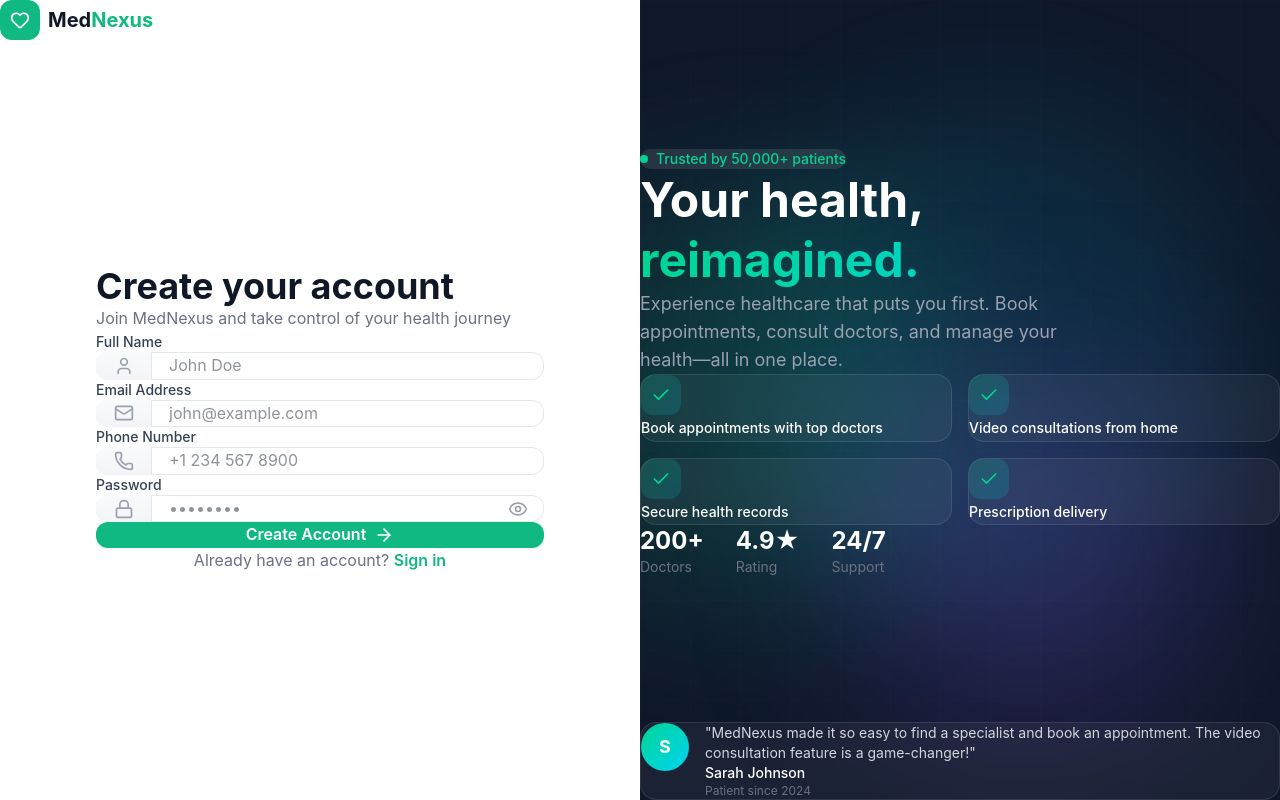
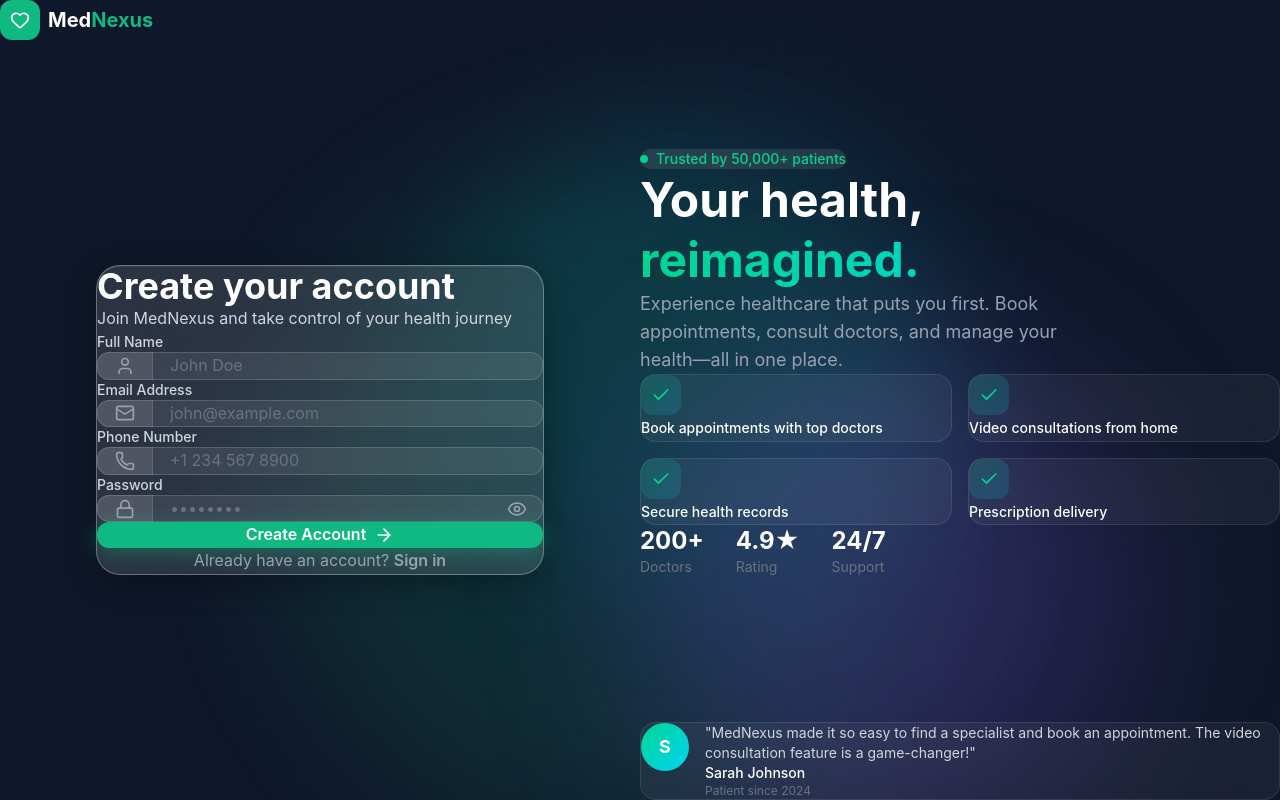
Before and after one commit to adibqt/MedNexus, a React (Vite) app in the folder frontend/MedNexus/: page /sign-up/patient in a window 1280 px wide. Built offline with nearby package versions, Linux system fonts and the light colour scheme.

Commit message:
Update PatientSignUp.jsx

```diff
--- a/frontend/MedNexus/src/pages/patient/PatientSignUp.jsx
+++ b/frontend/MedNexus/src/pages/patient/PatientSignUp.jsx
@@ -45,32 +45,69 @@
   ];
 
   return (
-    <div className="min-h-screen w-full flex">
-      {/* Left Panel - Form */}
-      <div className="w-full lg:w-1/2 flex flex-col bg-white">
+    <div className="min-h-screen w-full flex relative overflow-hidden" style={{ backgroundColor: '#0f172a' }}>
+      {/* Full Screen Animated Background */}
+      <div className="absolute inset-0">
+        {/* Gradient Orbs */}
+        <motion.div
+          animate={{ scale: [1, 1.2, 1], opacity: [0.3, 0.5, 0.3] }}
+          transition={{ duration: 8, repeat: Infinity, ease: "easeInOut" }}
+          className="absolute top-1/4 left-1/4 w-[600px] h-[600px] rounded-full blur-3xl"
+          style={{ backgroundColor: 'rgba(16, 185, 129, 0.3)' }}
+        />
+        <motion.div
+          animate={{ scale: [1.2, 1, 1.2], opacity: [0.2, 0.4, 0.2] }}
+          transition={{ duration: 10, repeat: Infinity, ease: "easeInOut" }}
+          className="absolute bottom-1/4 right-1/4 w-[500px] h-[500px] rounded-full blur-3xl"
+          style={{ backgroundColor: 'rgba(6, 182, 212, 0.25)' }}
+        />
+        <motion.div
+          animate={{ scale: [1, 1.3, 1], x: [0, 50, 0] }}
+          transition={{ duration: 12, repeat: Infinity, ease: "easeInOut" }}
+          className="absolute top-1/2 left-1/2 w-96 h-96 rounded-full blur-3xl"
+          style={{ backgroundColor: 'rgba(139, 92, 246, 0.2)' }}
+        />
+
+        {/* Grid Pattern Overlay */}
+        <div
+          className="absolute inset-0 opacity-5"
+          style={{
+            backgroundImage: `linear-gradient(rgba(255,255,255,0.1) 1px, transparent 1px), linear-gradient(90deg, rgba(255,255,255,0.1) 1px, transparent 1px)`,
+            backgroundSize: '60px 60px'
+          }}
+        />
+      </div>
+
+      {/* Left Panel - Form with Glassmorphism */}
+      <div className="w-full lg:w-1/2 flex flex-col relative z-10 p-6 lg:p-12">
         {/* Header */}
-        <div className="p-6 sm:p-8">
+        <div className="mb-8">
           <Link to="/" className="inline-flex items-center gap-2">
             <div className="w-10 h-10 rounded-xl flex items-center justify-center" style={{ backgroundColor: '#10b981' }}>
               <Heart className="w-5 h-5 text-white" />
             </div>
-            <span className="text-xl font-bold text-gray-900">
+            <span className="text-xl font-bold text-white">
               Med<span style={{ color: '#10b981' }}>Nexus</span>
             </span>
           </Link>
         </div>
 
-        {/* Form */}
-        <div className="flex-1 flex items-center justify-center px-6 sm:px-12 pb-12">
-          <div className="w-full max-w-md">
-            <motion.div
-              initial={{ opacity: 0, y: 20 }}
-              animate={{ opacity: 1, y: 0 }}
-            >
-              <h1 className="text-3xl sm:text-4xl font-bold text-gray-900 mb-2">
+        {/* Form Card */}
+        <div className="flex-1 flex items-center justify-center">
+          <motion.div
+            initial={{ opacity: 0, y: 20 }}
+            animate={{ opacity: 1, y: 0 }}
+            className="w-full max-w-md p-8 sm:p-10 rounded-3xl backdrop-blur-2xl border border-white/30 shadow-2xl"
+            style={{
+              backgroundColor: 'rgba(255, 255, 255, 0.12)',
+              boxShadow: '0 8px 32px rgba(0, 0, 0, 0.3), inset 0 1px 1px rgba(255, 255, 255, 0.1)'
+            }}
+          >
+            <div>
+              <h1 className="text-3xl sm:text-4xl font-bold text-white mb-2">
                 Create your account
               </h1>
-              <p className="text-gray-500 mb-8">
+              <p className="text-gray-300 mb-8">
                 Join MedNexus and take control of your health journey
               </p>
 
@@ -78,7 +115,8 @@
                 <motion.div
                   initial={{ opacity: 0, y: -10 }}
                   animate={{ opacity: 1, y: 0 }}
-                  className="mb-6 p-4 rounded-xl bg-red-50 border border-red-200 text-red-600 text-sm"
+                  className="mb-6 p-4 rounded-xl text-red-300 text-sm"
+                  style={{ backgroundColor: 'rgba(239, 68, 68, 0.2)', border: '1px solid rgba(239, 68, 68, 0.3)' }}
                 >
                   {error}
                 </motion.div>
@@ -87,12 +125,12 @@
               <form onSubmit={handleSubmit} className="space-y-5">
                 {/* Name */}
                 <div>
-                  <label className="block text-sm font-medium text-gray-700 mb-2">
+                  <label className="block text-sm font-medium text-gray-300 mb-2">
                     Full Name
                   </label>
                   <div className="relative group">
-                    <div className="absolute left-0 top-0 bottom-0 w-14 flex items-center justify-center rounded-l-xl bg-gradient-to-b from-gray-50 to-gray-100 border-r border-gray-200 group-focus-within:from-emerald-50 group-focus-within:to-emerald-100 group-focus-within:border-emerald-200 transition-all">
-                      <User className="w-5 h-5 text-gray-400 group-focus-within:text-emerald-600 transition-colors" />
+                    <div className="absolute left-0 top-0 bottom-0 w-14 flex items-center justify-center rounded-l-xl border-r transition-all" style={{ backgroundColor: 'rgba(255, 255, 255, 0.1)', borderColor: 'rgba(255, 255, 255, 0.1)' }}>
+                      <User className="w-5 h-5 text-gray-400 group-focus-within:text-emerald-400 transition-colors" />
                     </div>
                     <input
                       type="text"
@@ -100,8 +138,8 @@
                       value={formData.name}
                       onChange={handleChange}
                       required
-                      style={{ paddingLeft: '4.5rem' }}
-                      className="w-full pr-4 py-4 rounded-xl border border-gray-200 focus:border-emerald-500 focus:ring-2 focus:ring-emerald-500/20 outline-none transition-all text-left"
+                      style={{ paddingLeft: '4.5rem', backgroundColor: 'rgba(255, 255, 255, 0.08)', borderColor: 'rgba(255, 255, 255, 0.15)' }}
+                      className="w-full pr-4 py-4 rounded-xl border text-white placeholder-gray-500 focus:border-emerald-500 focus:ring-2 focus:ring-emerald-500/20 outline-none transition-all text-left"
                       placeholder="John Doe"
                     />
                   </div>
@@ -109,12 +147,12 @@
 
                 {/* Email */}
                 <div>
-                  <label className="block text-sm font-medium text-gray-700 mb-2">
+                  <label className="block text-sm font-medium text-gray-300 mb-2">
                     Email Address
                   </label>
                   <div className="relative group">
-                    <div className="absolute left-0 top-0 bottom-0 w-14 flex items-center justify-center rounded-l-xl bg-gradient-to-b from-gray-50 to-gray-100 border-r border-gray-200 group-focus-within:from-emerald-50 group-focus-within:to-emerald-100 group-focus-within:border-emerald-200 transition-all">
-                      <Mail className="w-5 h-5 text-gray-400 group-focus-within:text-emerald-600 transition-colors" />
+                    <div className="absolute left-0 top-0 bottom-0 w-14 flex items-center justify-center rounded-l-xl border-r transition-all" style={{ backgroundColor: 'rgba(255, 255, 255, 0.1)', borderColor: 'rgba(255, 255, 255, 0.1)' }}>
+                      <Mail className="w-5 h-5 text-gray-400 group-focus-within:text-emerald-400 transition-colors" />
                     </div>
                     <input
                       type="email"
@@ -122,8 +160,8 @@
                       value={formData.email}
                       onChange={handleChange}
                       required
-                      style={{ paddingLeft: '4.5rem' }}
-                      className="w-full pr-4 py-4 rounded-xl border border-gray-200 focus:border-emerald-500 focus:ring-2 focus:ring-emerald-500/20 outline-none transition-all text-left"
+                      style={{ paddingLeft: '4.5rem', backgroundColor: 'rgba(255, 255, 255, 0.08)', borderColor: 'rgba(255, 255, 255, 0.15)' }}
+                      className="w-full pr-4 py-4 rounded-xl border text-white placeholder-gray-500 focus:border-emerald-500 focus:ring-2 focus:ring-emerald-500/20 outline-none transition-all text-left"
                       placeholder="john@example.com"
                     />
                   </div>
@@ -131,12 +169,12 @@
 
                 {/* Phone */}
                 <div>
-                  <label className="block text-sm font-medium text-gray-700 mb-2">
+                  <label className="block text-sm font-medium text-gray-300 mb-2">
                     Phone Number
                   </label>
                   <div className="relative group">
-                    <div className="absolute left-0 top-0 bottom-0 w-14 flex items-center justify-center rounded-l-xl bg-gradient-to-b from-gray-50 to-gray-100 border-r border-gray-200 group-focus-within:from-emerald-50 group-focus-within:to-emerald-100 group-focus-within:border-emerald-200 transition-all">
-                      <Phone className="w-5 h-5 text-gray-400 group-focus-within:text-emerald-600 transition-colors" />
+                    <div className="absolute left-0 top-0 bottom-0 w-14 flex items-center justify-center rounded-l-xl border-r transition-all" style={{ backgroundColor: 'rgba(255, 255, 255, 0.1)', borderColor: 'rgba(255, 255, 255, 0.1)' }}>
+                      <Phone className="w-5 h-5 text-gray-400 group-focus-within:text-emerald-400 transition-colors" />
                     </div>
                     <input
                       type="tel"
@@ -144,8 +182,8 @@
                       value={formData.phone}
                       onChange={handleChange}
                       required
-                      style={{ paddingLeft: '4.5rem' }}
-                      className="w-full pr-4 py-4 rounded-xl border border-gray-200 focus:border-emerald-500 focus:ring-2 focus:ring-emerald-500/20 outline-none transition-all text-left"
+                      style={{ paddingLeft: '4.5rem', backgroundColor: 'rgba(255, 255, 255, 0.08)', borderColor: 'rgba(255, 255, 255, 0.15)' }}
+                      className="w-full pr-4 py-4 rounded-xl border text-white placeholder-gray-500 focus:border-emerald-500 focus:ring-2 focus:ring-emerald-500/20 outline-none transition-all text-left"
                       placeholder="+1 234 567 8900"
                     />
                   </div>
@@ -153,12 +191,12 @@
 
                 {/* Password */}
                 <div>
-                  <label className="block text-sm font-medium text-gray-700 mb-2">
+                  <label className="block text-sm font-medium text-gray-300 mb-2">
                     Password
                   </label>
                   <div className="relative group">
-                    <div className="absolute left-0 top-0 bottom-0 w-14 flex items-center justify-center rounded-l-xl bg-gradient-to-b from-gray-50 to-gray-100 border-r border-gray-200 group-focus-within:from-emerald-50 group-focus-within:to-emerald-100 group-focus-within:border-emerald-200 transition-all">
-                      <Lock className="w-5 h-5 text-gray-400 group-focus-within:text-emerald-600 transition-colors" />
+                    <div className="absolute left-0 top-0 bottom-0 w-14 flex items-center justify-center rounded-l-xl border-r transition-all" style={{ backgroundColor: 'rgba(255, 255, 255, 0.1)', borderColor: 'rgba(255, 255, 255, 0.1)' }}>
+                      <Lock className="w-5 h-5 text-gray-400 group-focus-within:text-emerald-400 transition-colors" />
                     </div>
                     <input
                       type={showPassword ? 'text' : 'password'}
@@ -167,14 +205,14 @@
                       onChange={handleChange}
                       required
                       minLength={6}
-                      style={{ paddingLeft: '4.5rem' }}
-                      className="w-full pr-12 py-4 rounded-xl border border-gray-200 focus:border-emerald-500 focus:ring-2 focus:ring-emerald-500/20 outline-none transition-all text-left"
+                      style={{ paddingLeft: '4.5rem', backgroundColor: 'rgba(255, 255, 255, 0.08)', borderColor: 'rgba(255, 255, 255, 0.15)' }}
+                      className="w-full pr-12 py-4 rounded-xl border text-white placeholder-gray-500 focus:border-emerald-500 focus:ring-2 focus:ring-emerald-500/20 outline-none transition-all text-left"
                       placeholder="••••••••"
                     />
                     <button
                       type="button"
                       onClick={() => setShowPassword(!showPassword)}
-                      className="absolute right-4 top-1/2 -translate-y-1/2 text-gray-400 hover:text-gray-600"
+                      className="absolute right-4 top-1/2 -translate-y-1/2 text-gray-400 hover:text-white transition-colors"
                     >
                       {showPassword ? <EyeOff className="w-5 h-5" /> : <Eye className="w-5 h-5" />}
                     </button>
@@ -187,8 +225,8 @@
                   disabled={loading}
                   whileHover={{ scale: loading ? 1 : 1.02 }}
                   whileTap={{ scale: loading ? 1 : 0.98 }}
-                  className="w-full py-4 rounded-xl font-semibold text-white flex items-center justify-center gap-2 transition-all disabled:opacity-70"
-                  style={{ backgroundColor: '#10b981' }}
+                  className="w-full py-4 rounded-xl font-semibold text-white flex items-center justify-center gap-2 transition-all disabled:opacity-70 shadow-lg"
+                  style={{ backgroundColor: '#10b981', boxShadow: '0 4px 20px rgba(16, 185, 129, 0.4)' }}
                 >
                   {loading ? (
                     <div className="w-6 h-6 border-2 border-white/30 border-t-white rounded-full animate-spin" />
@@ -201,62 +239,21 @@
                 </motion.button>
               </form>
 
-              <p className="mt-8 text-center text-gray-500">
+              <p className="mt-8 text-center text-gray-400">
                 Already have an account?{' '}
-                <Link to="/sign-in/patient" className="font-semibold hover:underline" style={{ color: '#10b981' }}>
+                <Link to="/sign-in/patient" className="font-semibold hover:underline text-emerald-400">
                   Sign in
                 </Link>
               </p>
-            </motion.div>
-          </div>
+            </div>
+          </motion.div>
         </div>
       </div>
 
-      {/* Right Panel - Decorative */}
-      <div className="hidden lg:flex lg:w-1/2 relative overflow-hidden" style={{ backgroundColor: '#0f172a' }}>
-        {/* Animated Background Elements */}
-        <div className="absolute inset-0">
-          {/* Gradient Orbs */}
-          <motion.div
-            animate={{
-              scale: [1, 1.2, 1],
-              opacity: [0.3, 0.5, 0.3]
-            }}
-            transition={{ duration: 8, repeat: Infinity, ease: "easeInOut" }}
-            className="absolute top-1/4 -left-20 w-96 h-96 rounded-full blur-3xl"
-            style={{ backgroundColor: 'rgba(16, 185, 129, 0.4)' }}
-          />
-          <motion.div
-            animate={{
-              scale: [1.2, 1, 1.2],
-              opacity: [0.2, 0.4, 0.2]
-            }}
-            transition={{ duration: 10, repeat: Infinity, ease: "easeInOut" }}
-            className="absolute bottom-1/4 right-10 w-[500px] h-[500px] rounded-full blur-3xl"
-            style={{ backgroundColor: 'rgba(6, 182, 212, 0.3)' }}
-          />
-          <motion.div
-            animate={{
-              scale: [1, 1.3, 1],
-              x: [0, 30, 0]
-            }}
-            transition={{ duration: 12, repeat: Infinity, ease: "easeInOut" }}
-            className="absolute top-1/2 left-1/3 w-72 h-72 rounded-full blur-3xl"
-            style={{ backgroundColor: 'rgba(139, 92, 246, 0.2)' }}
-          />
-
-          {/* Grid Pattern Overlay */}
-          <div
-            className="absolute inset-0 opacity-10"
-            style={{
-              backgroundImage: `linear-gradient(rgba(255,255,255,0.1) 1px, transparent 1px), linear-gradient(90deg, rgba(255,255,255,0.1) 1px, transparent 1px)`,
-              backgroundSize: '50px 50px'
-            }}
-          />
-        </div>
-
+      {/* Right Panel - Content */}
+      <div className="hidden lg:flex lg:w-1/2 relative z-10">
         {/* Content */}
-        <div className="relative z-10 flex flex-col justify-center w-full p-12 xl:p-16">
+        <div className="flex flex-col justify-center w-full p-12 xl:p-16">
           {/* Main Content */}
           <div className="flex-1 flex flex-col justify-center">
             <motion.div
```
